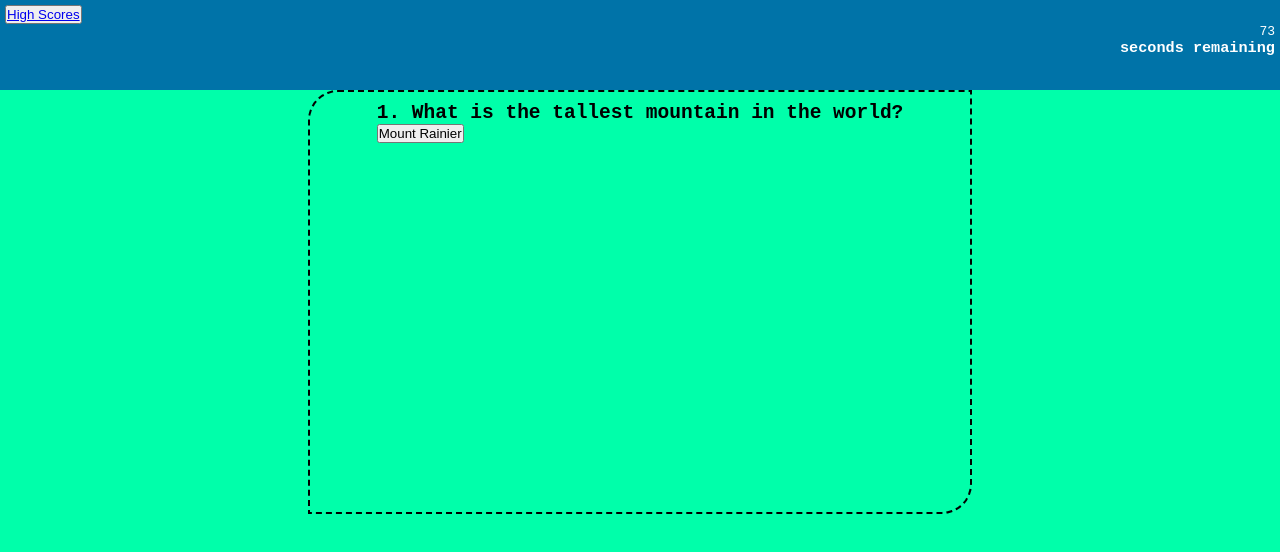
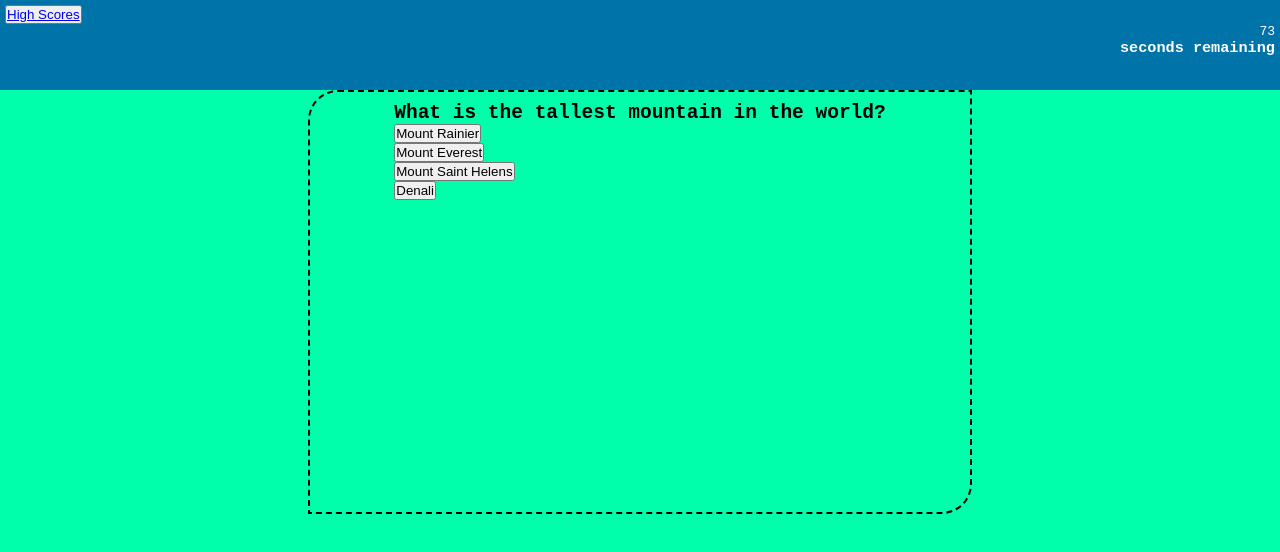
Before and after one commit to ncfranklin14/04-Web-APIs---Code-Quiz, a plain HTML site: page index.html in a window 1280 px wide. Both pictures are taken after a click on the button "Start Quiz". Drawn offline with Linux system fonts and the light colour scheme.

Commit message:
next question

```diff
--- a/index.html
+++ b/index.html
@@ -22,12 +22,13 @@
         <section id = "home page">
             <h1 id = "title">My Mountain Quiz Game</h1>
             <button id = "start">Start Quiz</button>
-        <ul class = "questions">
-        <li><h1 id ="question" class="hidden"> 1. What is the tallest mountain in the world?</h1></li>
-        <li><button class="hidden answer">Mount Rainier</button></li>
-        <li><button class="hidden answer">Mount Everest</button></li>
-        <li><button class="hidden answer">Mount Saint Helens</button></li>
-        <li><button class="hidden answer">Denali</button></li>
+        <ul class = "questions hidden">
+        <li><h1 id ="question"></h1></li>
+        <li><button class="answer bttn1"></button></li>
+        <li><button class="answer bttn2"></button></li>
+        <li><button class="answer bttn3"></button></li>
+        <li><button class="answer bttn4"></button></li>
+        <div id = "feedback"></div>
     </section>
 
     </main>
--- a/script.js
+++ b/script.js
@@ -1,8 +1,14 @@
 
 var title = document.querySelector("#title")
 var currentIndex = 0
-var question = document.querySelector("#question")
+var questions = document.querySelector(".questions")
 var answer = document.querySelector(".answer")
+var answer1 = document.querySelector(".bttn1")
+var answer2 = document.querySelector(".bttn2")
+var answer3 = document.querySelector(".bttn3")
+var answer4 = document.querySelector(".bttn4")
+var feedback = document.querySelector("#feedback")
+
 
 // Show start quiz button
 
@@ -81,23 +87,46 @@ function startTimer() {
         startTimer();
     srtButton.style.display = "none";
     title.style.display = "none";
-    question.style.display = "block";
-    answer.style.display = "block";
+    questions.classList.remove ("hidden");
+    displayQuestions();
     });
 
 // Display 1st question with 4 answer options in list
-    myQuestions  = JSON.stringify(questionsArray);
+    // myQuestions  = JSON.stringify(questionsArray);
 
     function displayQuestions () {
-        var question = questionsArray [currentIndex]
-        var currentQuestion = questionsArray.question
-
-        currentQuestion.value = question
+        var currentQuestion = questionsArray [currentIndex]
+        question.innerText = currentQuestion.question
+        answer1.innerText = currentQuestion.answer1
+        answer2.innerText = currentQuestion.answer2
+        answer3.innerText = currentQuestion.answer3
+        answer4.innerText = currentQuestion.answer4
     }
 
 
 
 // User clicks answer
+    questions.addEventListener("click", function(event) {
+    if (event.target.nodeName !== "BUTTON"){
+        return
+    }
+    var userChoice = event.target.firstChild.data
+    var correctChoice = questionsArray [currentIndex].correctAnswer
+    if(userChoice === correctChoice) {
+        console.log("right");
+        feedback.textContent = "Right!"
+
+    } else {
+        console.log("wrong");
+        timerCount = timerCount -3
+        feedback.textContent = "Wrong!"
+    }
+    currentIndex++
+    displayQuestions()
+    })
+
+
+
     // If answer is correct, display "Correct" and move to question 2
     // If answer is wrong, display "Wrong" and move to question 3
 // Run loop for all 5 questions
```
